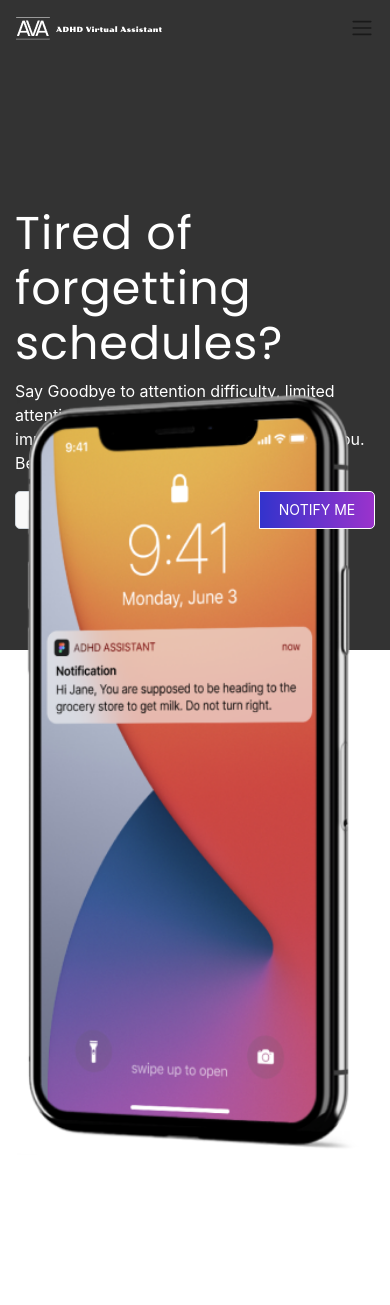
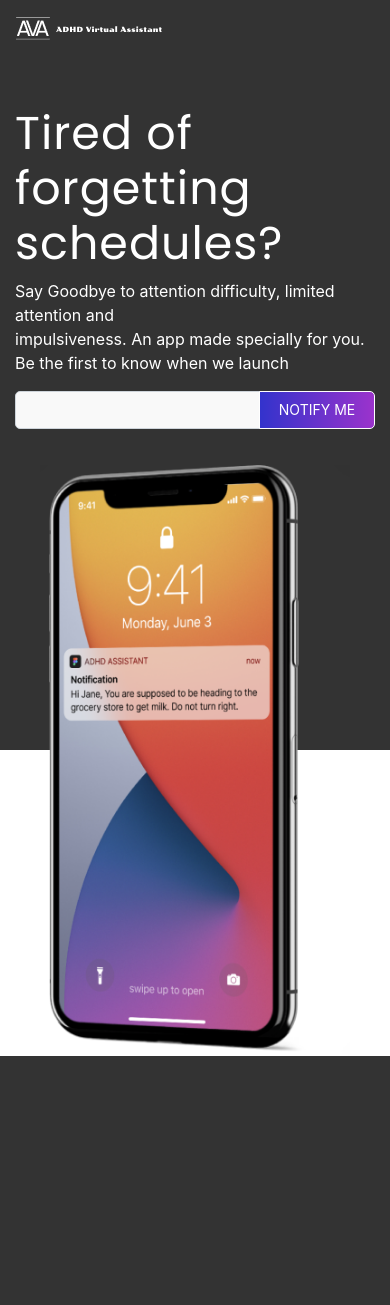
Before and after one commit to Alphajeez96/AVA, a PHP site: page / in a window 390 px wide. After the commit the page ends 1056 px from the top, so only its background shows below. Run offline with PHP 8.4, Linux system fonts and the light colour scheme; some libraries are stand-ins or nearby versions.

Commit message:
responsiveness added

```diff
--- a/css/style.css
+++ b/css/style.css
@@ -87,3 +87,30 @@ button:not(:disabled) {
     background: #F9F9F9;
     border-radius: 5px 0px 0px 5px;
 }
+
+
+/* media Query */
+
+@media screen and (max-width: 576px) {
+    .phone {
+        text-align: center;
+    }
+    .phone img {
+        position: relative;
+        bottom: -20px;
+        height: 70vh;
+        object-fit: cover;
+    }
+    .hero {
+        background: rgba(0, 0, 0, 0.8);
+        border-radius: 0px;
+        background-position: center;
+        background-size: cover;
+        background-repeat: no-repeat;
+        height: 750px;
+    }
+    .palm-view-hero {
+        margin-top: 50px;
+        color: white;
+    }
+}
--- a/index.html
+++ b/index.html
@@ -34,7 +34,7 @@
                         <img src="./Assets/general/Logo (1).png">
                     </a>
                     <!-- <button class="navbar-toggler" style="color: lemonchiffon !important;" type="button" data-toggle="collapse" data-target="#navbarSupportedContent" aria-controls="navbarSupportedContent" aria-expanded="false" aria-label="Toggle navigation"> -->
-                    <span class="navbar-toggler-icon"></span>
+                    <!-- <span class="navbar-toggler-icon"></span> -->
                     </button>
 
                     <!-- <div class="collapse navbar-collapse" id="navbarSupportedContent">
@@ -78,10 +78,10 @@
                     <p>Say Goodbye to attention difficulty, limited attention and <br> impulsiveness. An app made specially for you. <br> Be the first to know when we launch</p>
                     <div>
                         <form method="POST" action="">
-                            <div class="input-group mb-3">
+                            <div class="input-group mt-3">
                                 <input type="text" class="form-control" aria-describedby="basic-addon2">
                                 <div class="input-group-append">
-                                    <button class="btn btn-outline-secondary" type="button">NOTIFY ME</button>
+                                    <button class="btn btn-outline" type="button">NOTIFY ME</button>
                                 </div>
                             </div>
                         </form>
@@ -90,7 +90,7 @@
 
                 <div class="col-md-1"></div>
 
-                <div class="col-md-6 phone col-lg-6">
+                <div class="col-md-6 phone  col-lg-6">
                     <img src="./Assets/general/hero-phone.png" alt="">
                 </div>
 
```
